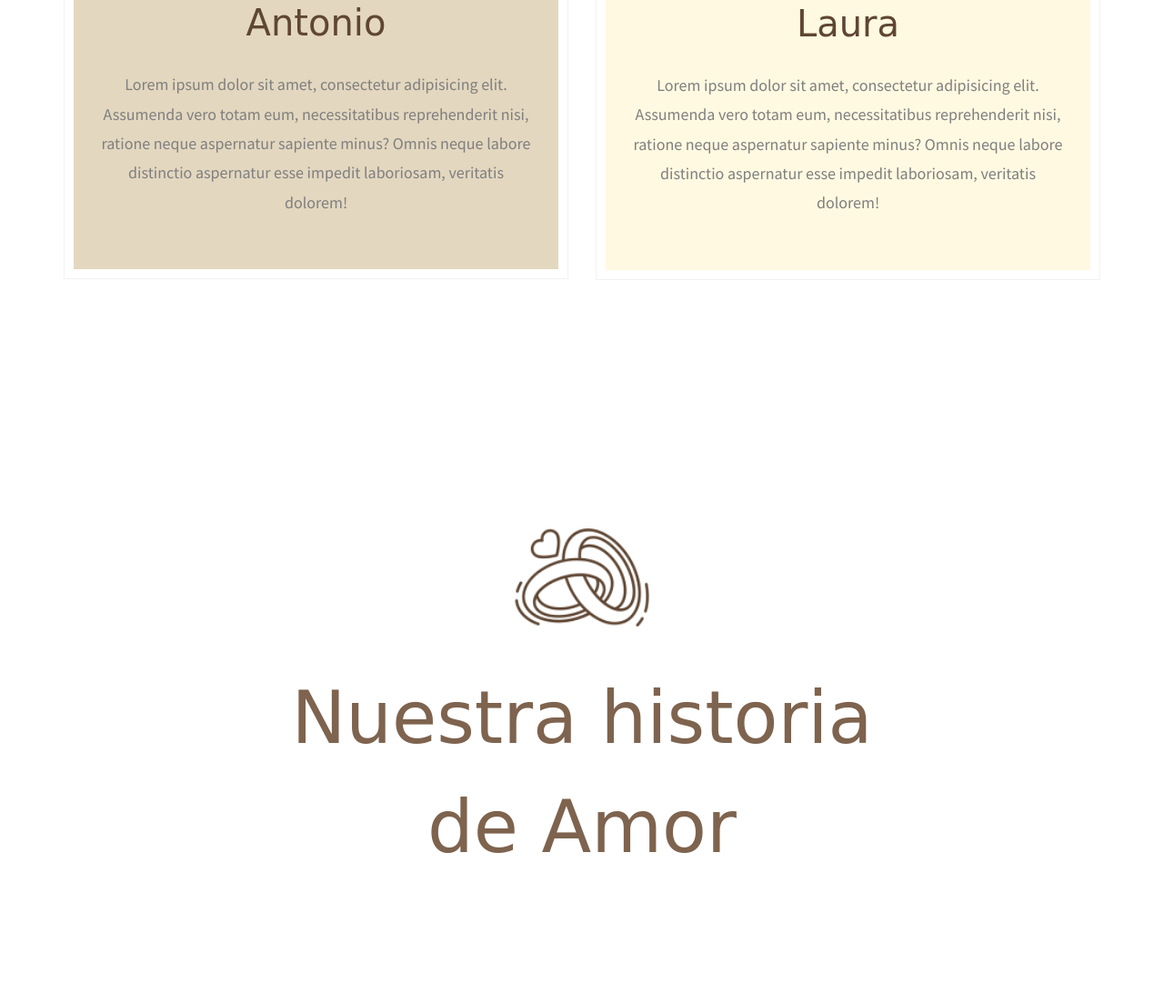
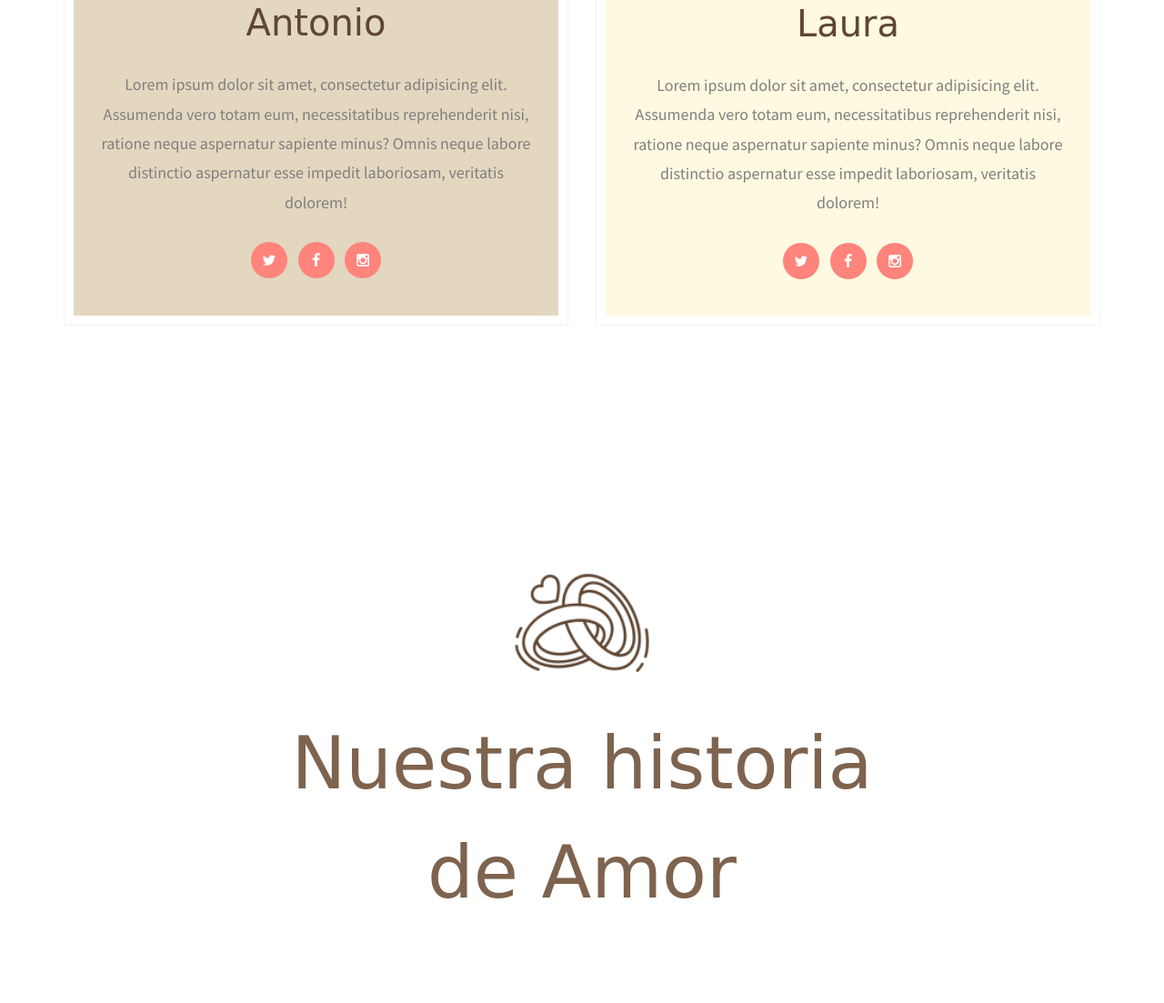
Before and after one commit to payarroni/payarroni.github.io, a plain HTML site: page index.html in a window 1280 px wide. Shown: the part 4046-5149 px from the top of the page at 91% size. Drawn offline with Linux system fonts and the light colour scheme; files whose address does not match are found by name; a web font is replaced by a local one.

Commit message:
botones de RRSS

```diff
--- a/index.html
+++ b/index.html
@@ -186,6 +186,11 @@
 						<div class="desc">
 							<h2>Antonio</h2>
 							<p>Lorem ipsum dolor sit amet, consectetur adipisicing elit. Assumenda vero totam eum, necessitatibus reprehenderit nisi, ratione neque aspernatur sapiente minus? Omnis neque labore distinctio aspernatur esse impedit laboriosam, veritatis dolorem!</p>
+							<ul class="social social-circle">
+								<li><a href="#"><i class="icon-twitter"></i></a></li>
+								<li><a href="#"><i class="icon-facebook"></i></a></li>
+								<li><a href="#"><i class="icon-instagram"></i></a></li>
+							</ul>
 						</div>
 					</div>
 				</div>
@@ -195,6 +200,11 @@
 						<div class="desc">
 							<h2>Laura</h2>
 							<p>Lorem ipsum dolor sit amet, consectetur adipisicing elit. Assumenda vero totam eum, necessitatibus reprehenderit nisi, ratione neque aspernatur sapiente minus? Omnis neque labore distinctio aspernatur esse impedit laboriosam, veritatis dolorem!</p>
+							<ul class="social social-circle">
+								<li><a href="#"><i class="icon-twitter"></i></a></li>
+								<li><a href="#"><i class="icon-facebook"></i></a></li>
+								<li><a href="#"><i class="icon-instagram"></i></a></li>
+							</ul>
 						</div>
 					</div>
 				</div>
```
